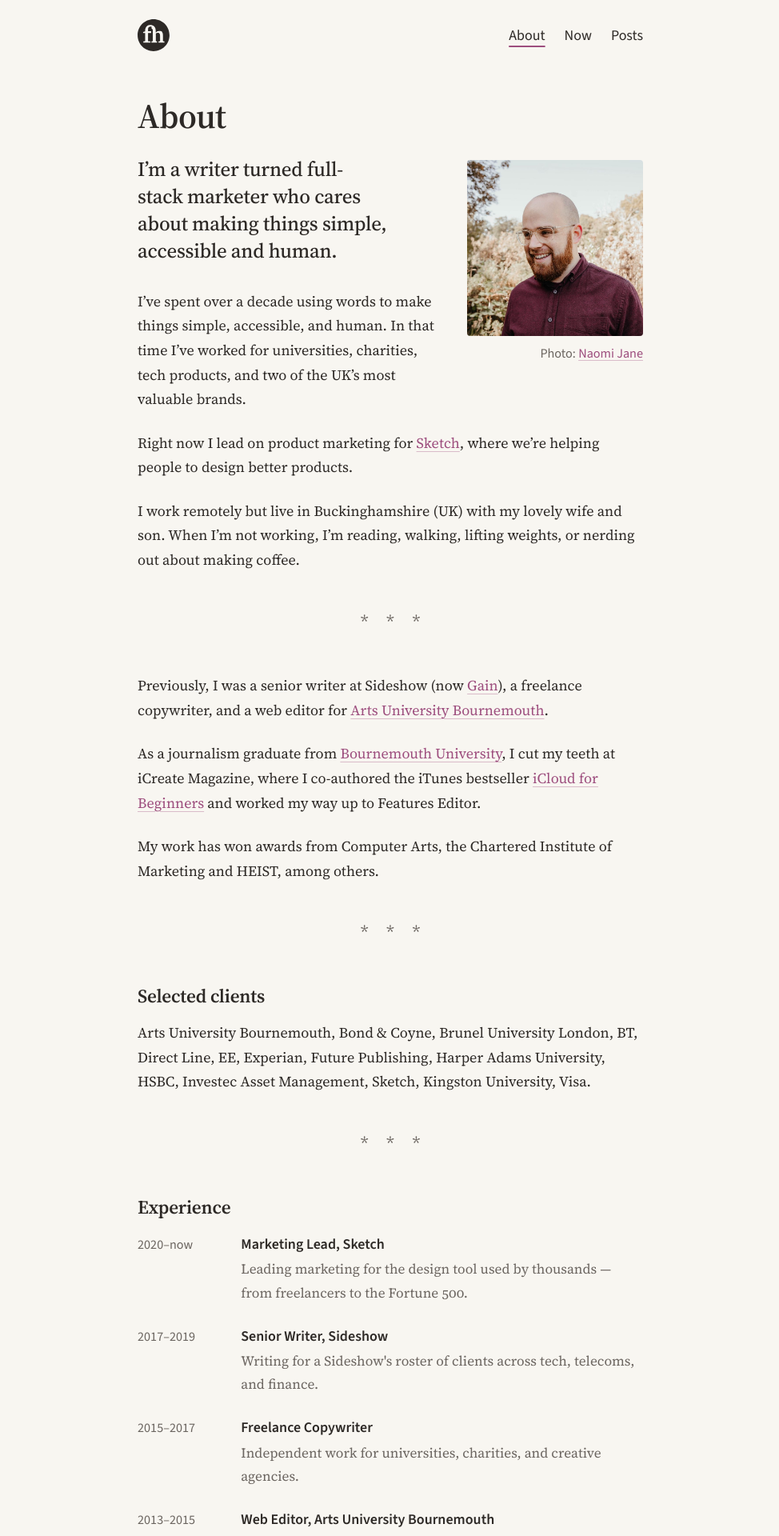
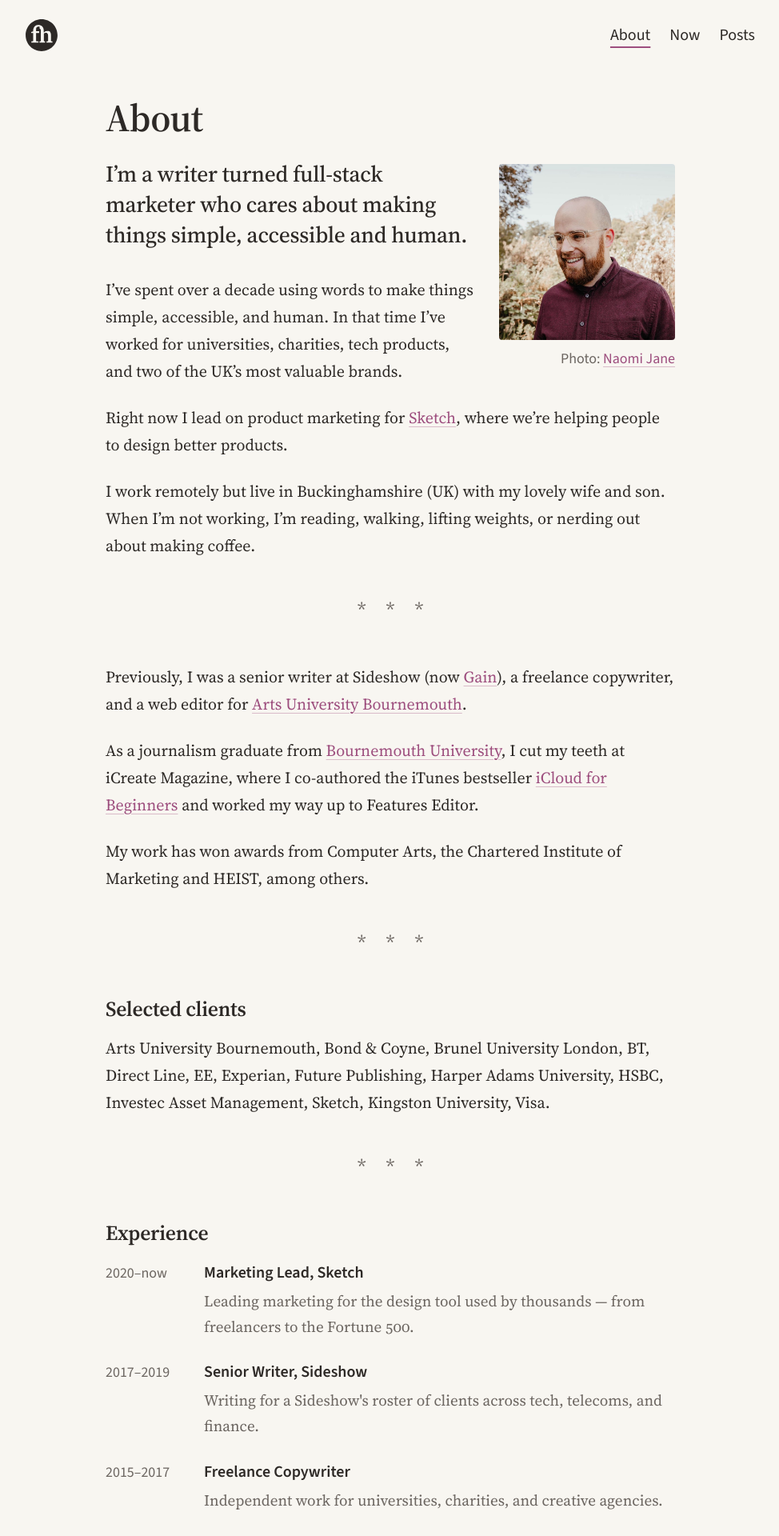
Before and after one commit to freddiewrites/freddiewrites.github.io, a Jekyll site: the page built from about.markdown, in a window 1280 px wide. Shown: the top 1920 px of the page at 80% size, without its empty margins (152-1126 px from the left). Built offline with Jekyll 4.4.1, drawn with Linux system fonts in a browser that asks for light colours.

Commit message:
Scale type on large screens, widen header and footer, list recent posts on home (#39)
- Base font size goes from 18px to 20px above 1200px. The text column is now
  in rem, so it widens with the type and keeps the same line length.
- Header and footer span a 960px frame around the text column.
- The homepage lists the next four posts under the latest one.


Claude-Session: https://claude.ai/code/session_01K2TtdQUp9ETCXrsA6t8fBS

Co-authored-by: Claude <noreply@anthropic.com>

```diff
--- a/_layouts/home.html
+++ b/_layouts/home.html
@@ -19,6 +19,12 @@ layout: default
       </article>
     {% endfor %}
 
+    <div class="recent-posts">
+      {% for post in visible_posts offset: 1 limit: 4 %}
+        {% include post-card.html date_format="%-d %b %Y" %}
+      {% endfor %}
+    </div>
+
     <a href="/posts/" class="all-posts-link">All posts &rarr;</a>
   </section>
 </div>
--- a/_sass/_components.scss
+++ b/_sass/_components.scss
@@ -4,7 +4,7 @@
 }
 
 .site-nav {
-  max-width: var(--content-width);
+  max-width: var(--frame-width);
   margin: 0 auto;
   padding: 0 var(--space-md);
   display: flex;
@@ -56,7 +56,7 @@
 
 /* Footer */
 .site-footer {
-  max-width: var(--content-width);
+  max-width: var(--frame-width);
   margin: var(--space-xl) auto 0;
   padding: var(--space-lg) var(--space-md);
   font-family: var(--font-ui);
@@ -225,6 +225,15 @@
   color: var(--text-muted);
 }
 
+/* Earlier posts under the latest one on the home page */
+.recent-posts {
+  margin-bottom: var(--space-md);
+
+  .post-card time {
+    min-width: 5.5em;
+  }
+}
+
 /* All posts link */
 .all-posts-link {
   display: inline-block;
@@ -296,7 +305,7 @@
   font-size: 0.9em;
   color: var(--text-muted);
   flex-shrink: 0;
-  min-width: 6.5em;
+  min-width: 5.5em;
   font-family: var(--font-ui);
   font-variant-numeric: tabular-nums;
 }
--- a/_sass/_variables.scss
+++ b/_sass/_variables.scss
@@ -25,12 +25,20 @@
   --font-ui: "FH Sans", -apple-system, BlinkMacSystemFont, "Segoe UI", sans-serif;
   --font-size-base: 18px;
   --line-height-base: 1.7;
-  --content-width: 680px;           /* ~70 characters per line of body text */
+  --content-width: 38rem;           /* ~70 characters per line; grows with the base size */
   --wide-width: 960px;              /* images that break out of the text column */
+  --frame-width: 960px;             /* header and footer, framing the text column */
 
   /* Transitions */
   --transition-fast: 150ms ease;
   --transition-medium: 200ms ease-out;
+}
+
+/* Larger type on big screens. The text column is in rem, so it widens with it */
+@media (min-width: 1200px) {
+  :root {
+    --font-size-base: 20px;
+  }
 }
 
 @media (prefers-color-scheme: dark) {
```
